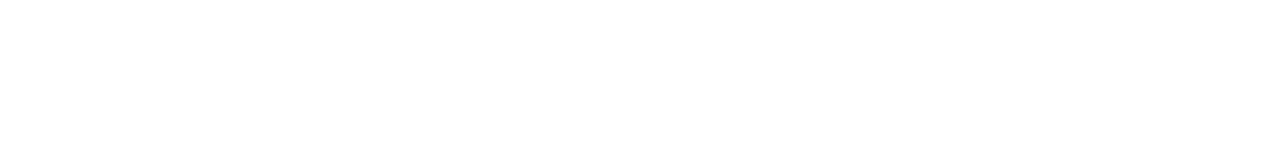
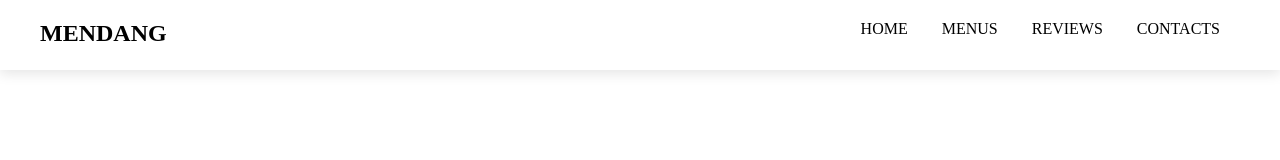
Before and after one commit to cgcb-01/SASS_CHEATSHEET, a plain HTML site: page EXTENDS/PROJECT4/sass project4 practice.html in a window 1280 px wide. Drawn offline with Linux system fonts and the light colour scheme.

Commit message:
Project 4

```diff
--- a/EXTENDS/PROJECT4/project4.scss
+++ b/EXTENDS/PROJECT4/project4.scss
@@ -0,0 +1,39 @@
+*
+{
+    margin:0px;
+    padding:0px;
+    box-sizing: border-box;
+}
+
+//NAVIGATION BAR
+nav{
+    position:sticky;
+    z-index:1000;
+    top:0px;
+    display:flex;
+    flex-direction:row;
+    justify-content: space-between;
+    height:70px;
+    box-shadow: 0 4px 12px rgba(0, 0, 0, 0.1);
+    padding:20px 40px;
+    h1{
+        font-family:serif;
+    }
+
+    ul {
+    margin-right: 20px;
+
+    li {
+      display: inline;
+      list-style: none;
+      margin-left: 30px;
+
+      a {
+        text-decoration: none;
+        color: black;
+        font-weight: 600;
+        font-family:sans-serif;
+      }
+    }
+  }
+}
--- a/EXTENDS/PROJECT4/sass project4 practice.html
+++ b/EXTENDS/PROJECT4/sass project4 practice.html
@@ -7,6 +7,14 @@
     <link rel="stylesheet" href="project4.css">
 </head>
 <body>
-
+     <nav>
+            <h1 class="logo">MENDANG</h1>
+            <ul>
+                <li><a href="header"></a>HOME</li>
+                <li><a href="menus"></a>MENUS</li>
+                <li><a href="reviews"></a>REVIEWS</li>
+                <li><a href="contacts"></a>CONTACTS</li>
+            </ul>
+    </nav>
 </body>
 </html>
```
Also changed, not shown: EXTENDS/PROJECT4/project4.css, 1 other file.
